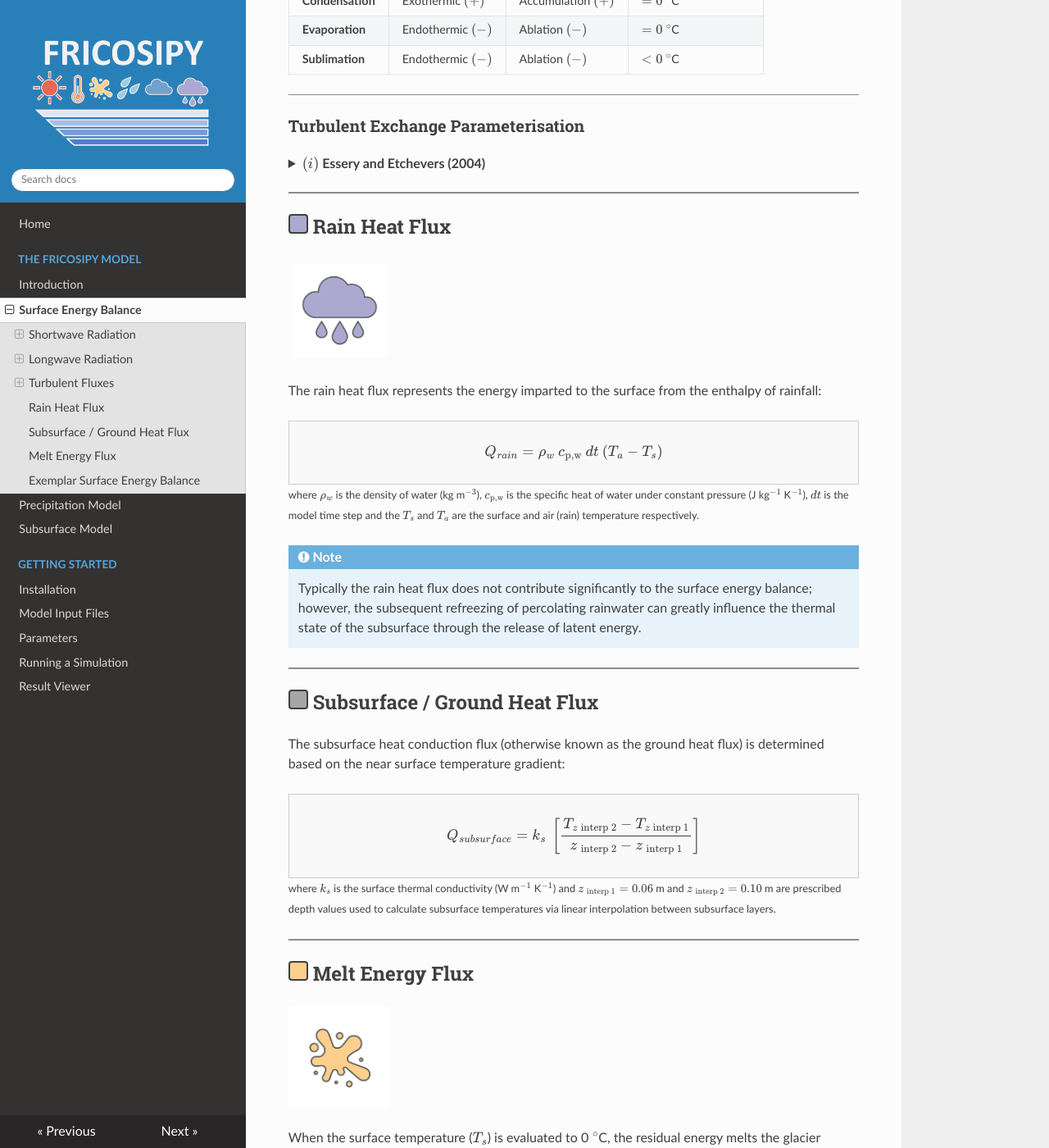
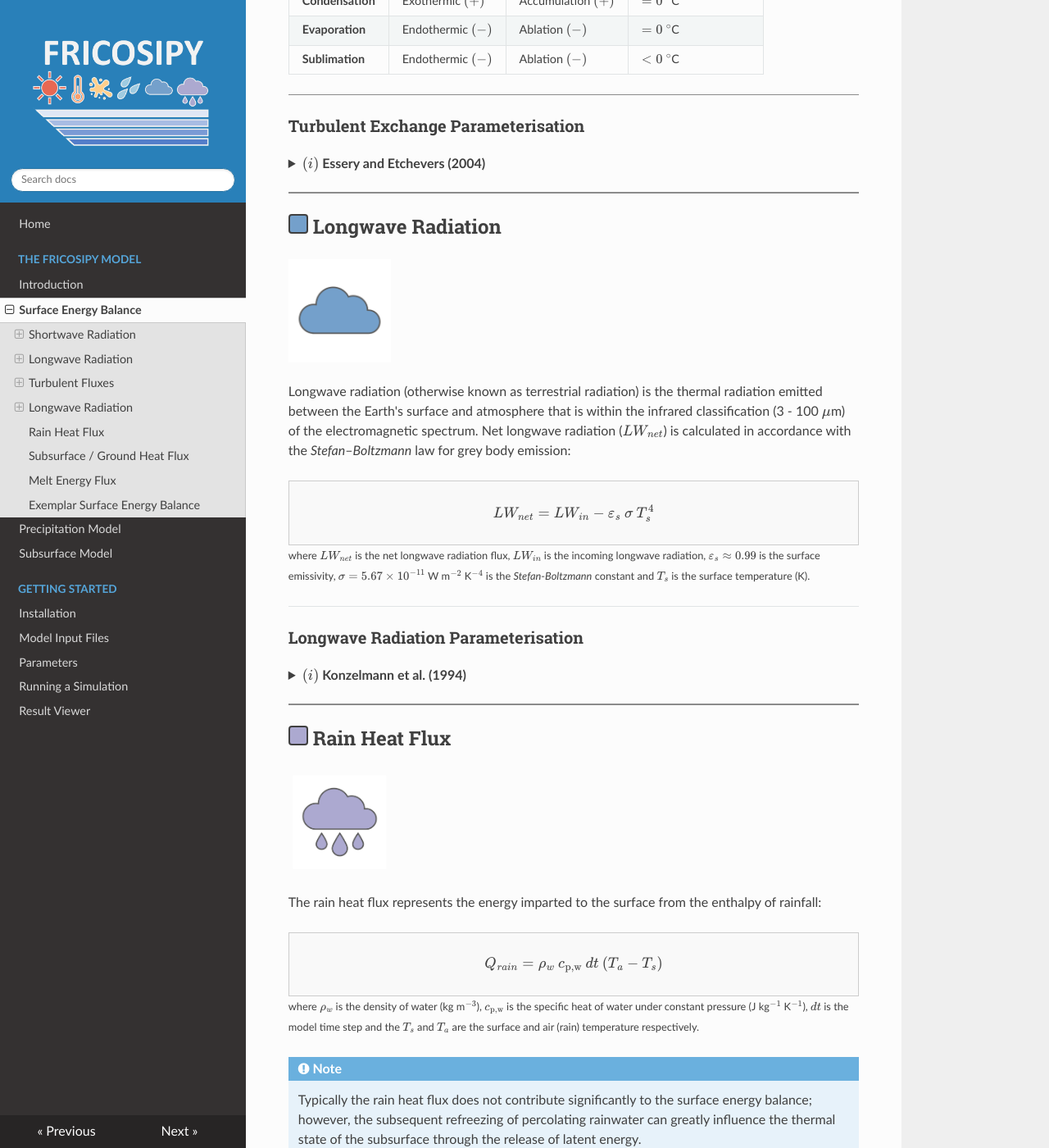
Before and after one commit to MarcusGastaldello/FRICOSIPY, an MkDocs documentation site: the page built from docs/surface_energy_balance.md, in a window 1280 px wide and 1400 px high, scrolled down 4898 px. Shown: the whole window at 82% size. Built offline with MkDocs 1.6.1, drawn with Linux system fonts in a browser that asks for light colours; nearby versions of some CDN libraries.

Commit message:
Update surface_energy_balance.md

```diff
--- a/docs/surface_energy_balance.md
+++ b/docs/surface_energy_balance.md
@@ -260,6 +260,45 @@
 
 <hr style="height:2px; background-color:#8b8b8b; border:none;" />
 
+## <span style="display: inline-block; width: 1em; height: 1em;background-color: #74A0CB; border: 2px solid #404040; border-radius: 4px; "></span> Longwave Radiation
+
+![Alt text](images/Longwave.png){width="125px" align=left}
+
+<br style="clear: both;" />
+
+Longwave radiation (otherwise known as terrestrial radiation) is the thermal radiation emitted between the Earth's surface and atmosphere that is within the infrared classification (3 - 100 $\mu$m) of the electromagnetic spectrum. Net longwave radiation ($LW_{net}$) is calculated in accordance with the *Stefan*–*Boltzmann* law for grey body emission:
+
+<div style="border:1px solid #ccc; padding:10px; background:#f9f9f9;">
+$$
+LW_{net} = LW_{in} - \varepsilon_{s} \: \sigma \: T_{s}^{4}
+$$
+</div>
+<small>where $LW_{net}$  is the net longwave radiation flux, $LW_{in}$ is the incoming longwave radiation, $\varepsilon_{s} \approx 0.99$ is the surface emissivity, $\sigma = 5.67 \times 10^{-11}$ W m$^{-2}$ K$^{-4}$ is the *Stefan*-*Boltzmann* constant and $T_s$ is the surface temperature (K).</small>
+
+---
+
+### Longwave Radiation Parameterisation
+
+??? "**$(i)$ Konzelmann et al. (1994)**"
+
+    <br>
+    If the user is unable to provide incoming longwave radiation ($LW_{in}$) in the input meterological data, it can instead by derived from the fractional cloud cover ($N$) using the parametersiation of [Konzelmann et al. (1994)](https://doi.org/10.1016/0921-8181(94)90013-2). This substitutes the air temperature ($T_a$) and atmospheric emissivity <br> ($\varepsilon_{atm}$) into the *Stefan*-*Boltzmann* law:
+
+    <div style="border:1px solid #ccc; padding:10px; background:#f9f9f9;">
+    $$
+    LW_{in} = \varepsilon_{atm} \: \sigma \: T_{a}^{4}
+    $$
+    $$
+    \varepsilon_{atm} = \varepsilon_{cs} \: ( 1 - N^2) + \varepsilon_{clouds} \: N^2
+    $$
+    $$
+    \varepsilon_{cs} = 0.23 + c_{emission} \left[ \frac{VP_{sat} \: RH}{T_a} \right]
+    $$
+    </div>
+    <div style="font-size: small; margin-top: 2px; line-height: 1.75;"> where $LW_{in}$ is the derived incoming longwave radiation, $\varepsilon_{atm}$, $\varepsilon_{cs}$ and $\varepsilon_{clouds} = 0.96$ are the atmospheric, clear-sky and cloud emissivities respectively, $N$ is the fractional cloud cover, $RH$ is the relative humidity (%), $VP_{sat}$ is the saturated vapour pressure (Pa), $T_a$ is the air temperature (K) and $c_{emission} = 0.4$ is a calibration parameter. </div>
+
+<hr style="height:2px; background-color:#8b8b8b; border:none;" />
+
 ## <span style="display: inline-block; width: 1em; height: 1em;background-color: #ACA9D0; border: 2px solid #404040; border-radius: 4px; "></span> Rain Heat Flux
 
 ![Alt text](images/Rain.png){width="125px" align=left}
```
